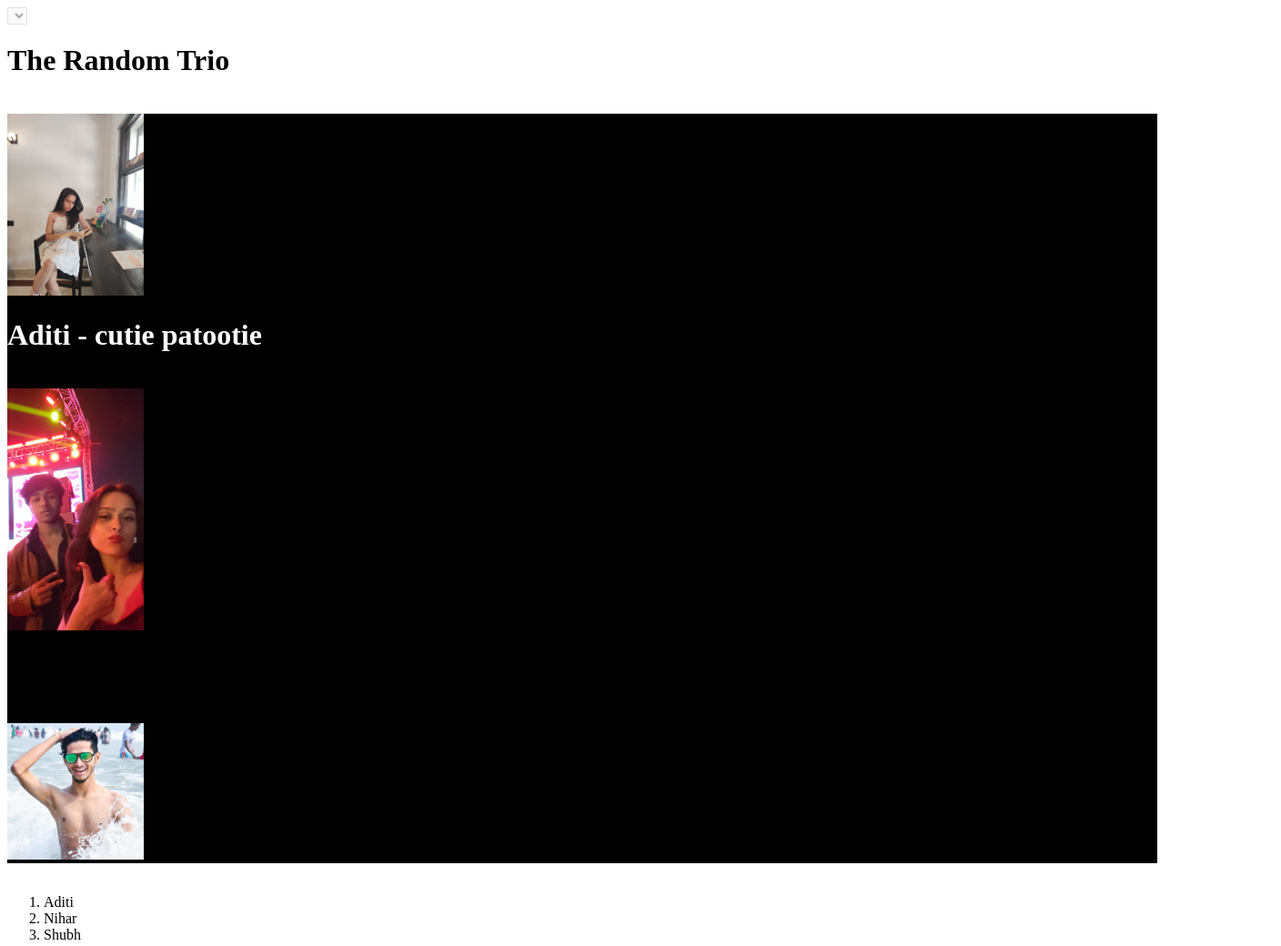
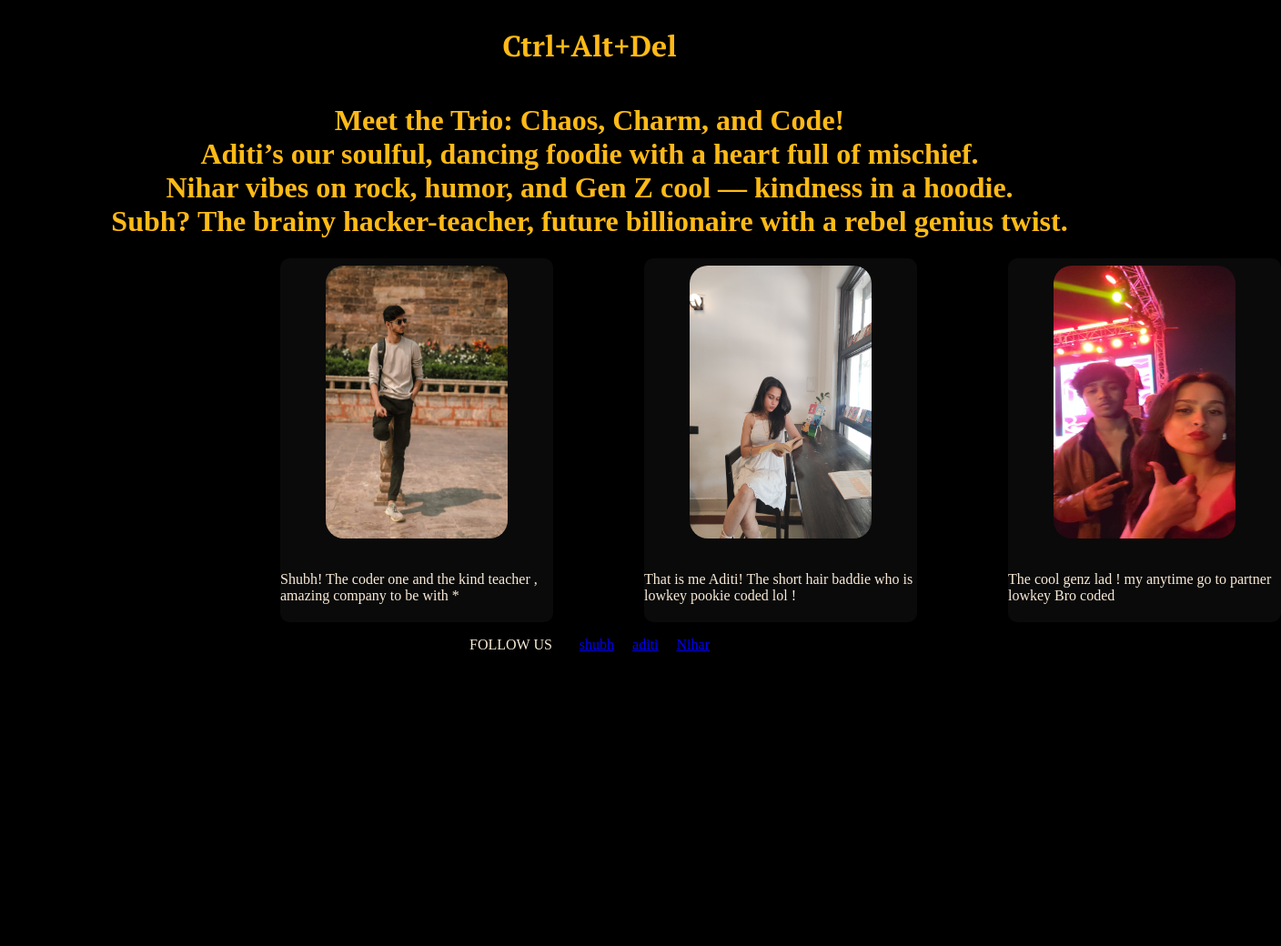
Before and after one commit to aditi-devx/Mechlaawnmeetup, a plain HTML site: page index.html in a window 1280 px wide. Shown: the whole page at 91% size, 1408 px wide, since content can reach past the window. After the commit the page ends 800 px from the top, so only its background shows below. Drawn offline with Linux system fonts and the light colour scheme.

Commit message:
Mech lawn project done

```diff
--- a/index.html
+++ b/index.html
@@ -1,47 +1,50 @@
 <!DOCTYPE html>
 <html lang="en">
 <head>
-    <meta charset="UTF-8"><select name="" id="" disabled="disabled"></select>
+    <meta charset="UTF-8">
     <meta name="viewport" content="width=device-width, initial-scale=1.0">
-    <title>Mechlawnmeetup</title>
-    <style>
-        #images{
-            background-color: black;
-        }
-        #adititag{
-            background-color: black;
-            color: white;
-        }
-        #nihartag{
-            background-color: black
-             color: white;
-        }
-    </style>
+    <title> ctrl+Alt+Del</ctrl></title>
+    <link rel="stylesheet" href="styles.css">
 </head>
+
 <body>
-    <h1>The Random Trio</h1>
-    <br>
-    <div id="images">
-    <img src="myimage.jpg" alt="error" width="150" />"
-    <div id="adititag">
-    <h1>Aditi - cutie patootie</h1>
+    <div class="heading">
+    <h1>Ctrl+Alt+Del</h1>
+</div>
+<div class="content">
+<h1>Meet the Trio: Chaos, Charm, and Code!<br>
+Aditi’s our soulful, dancing foodie with a heart full of mischief.<br>
+Nihar vibes on rock, humor, and Gen Z cool — kindness in a hoodie. <br>
+Subh? The brainy hacker-teacher, future billionaire with a rebel genius twist.</h1>
+</div>
+<div class="cards">
+    <div class="shubh">
+        <img src="shubh.jpg" alt="error">
+        <p>
+         Shubh! The coder one and the kind teacher , amazing company to be with *
+        </p>
     </div>
-    <br>
-    <img src="niharimage.jpg" alt="error" width="150"/>
-    <br>
-    <div id="nihartag">
-    <h1> Nihar - Dumb af </h1>
+    <div class="aditi">
+        <img src="myimage.jpg" alt="error">
+        <p>
+         That is me Aditi! The short hair baddie who is lowkey pookie coded lol !
+        </p>
     </div>
-    <br>
-    <img src="shubhimage.png" alt="error" width="150"/>
+    <div class="Nihar">
+        <img src="niharimage.jpg" alt="error">
+        <p>
+         The cool genz lad ! my anytime go to partner lowkey Bro coded
+        </p>
+    </div>
+
 </div>
-
-    <br>
-        <ol>
-            <li>Aditi</li>
-            <li>Nihar</li>
-            <li>Shubh</li>
-        </ol>
-
+<div class="Follow-cards">
+    <p> FOLLOW US </p>
+    <div class="follow">
+        <a href="https://www.instagram.com/subh_192.168.1.1/"> shubh</a>
+        <a href="https://www.instagram.com/beingaditi21?utm_source=ig_web_button_share_sheet&igsh=ZDNlZDc0MzIxNw==">aditi</a>
+        <a href="https://www.instagram.com/nihar.dora?utm_source=ig_web_button_share_sheet&igsh=ZDNlZDc0MzIxNw==">  Nihar</a>
+    </div>
+</div>
 </body>
 </html>
--- /dev/null
+++ b/styles.css
@@ -0,0 +1,84 @@
+@import url('https://fonts.googleapis.com/css2?family=PT+Serif:ital,wght@0,400;0,700;1,400;1,700&display=swap');
+
+
+
+
+body{
+     background-color: black;
+     color: antiquewhite;
+    width: 100%;
+
+}
+.heading{
+    display: flex;
+    justify-content: center;
+     font-family: "PT Serif", serif;
+}
+.content{
+    display: flex;
+    justify-content: center;
+    text-align: center;
+}
+.shubh{
+    height: 400px;
+    width: 300px;
+    object-fit: cover;
+    background-color: #0a0a0a;
+    display: flex;
+    justify-content: center;
+    flex-direction: column;
+    border-radius: 10px;
+
+}
+.aditi{
+
+    height: 400px;
+    width: 300px;
+    object-fit: cover;
+    background-color: #0a0a0a;
+    display: flex;
+    justify-content: center;
+    flex-direction: column;
+    border-radius: 10px;
+}
+.Nihar{
+ height: 400px;
+    width: 300px;
+    object-fit: cover;
+    background-color: #0a0a0a;
+    display: flex;
+    justify-content: center;
+    flex-direction: column;
+    border-radius: 10px;
+}
+img{
+    height: 300px;
+    width: 200px;
+    border-radius: 20px;
+    margin-bottom: 20px;
+    margin-left: 50px;
+    margin-top: 5px;
+    margin-right:50px ;
+}
+.cards{
+    display: flex;
+    justify-content: space-around;
+    gap: 100px;
+    padding-left: 300px;
+    padding-right: 300px;
+
+}
+.Follow-cards{
+    display: flex;
+    justify-content: center;
+    gap: 30px;
+}
+.follow {
+    display: flex;
+    justify-content: center;
+    gap: 20px;
+    align-items: center;
+}
+h1{
+    color: #FEBA17;
+}
```
Also changed, not shown: shubh.jpg (added), shubhimage.png (deleted).
